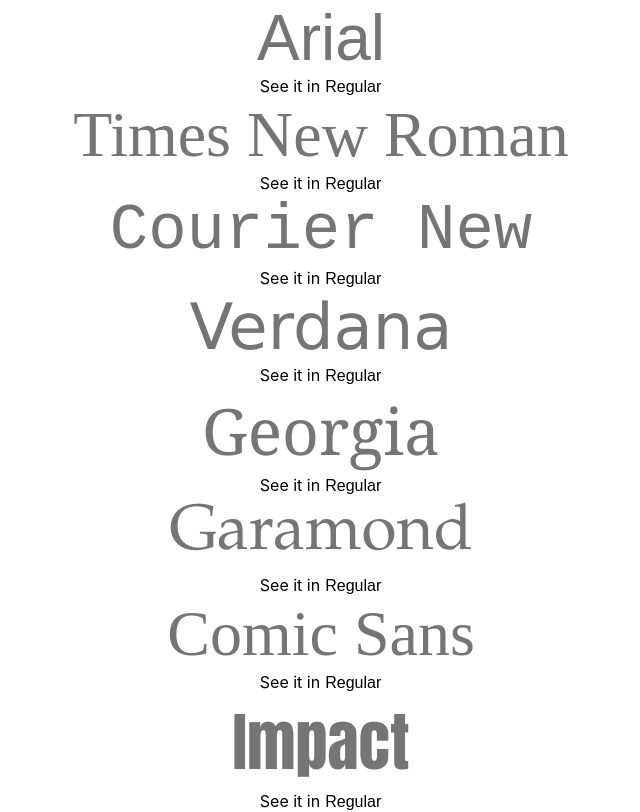
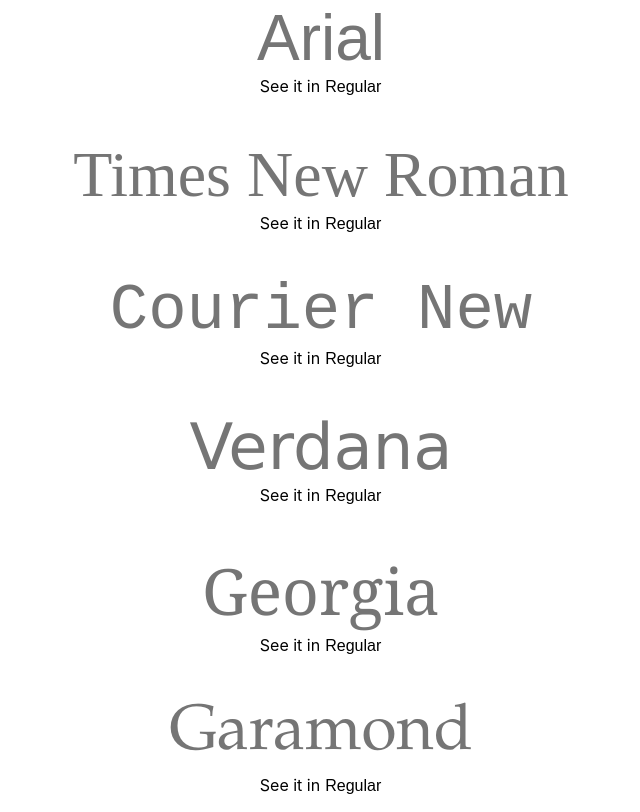
Before and after one commit to ez-li/typograph, a React (Create React App) app: page / in a window 1280 px wide. Shown: the top 812 px of the page, without its empty margins (319-959 px from the left). Built offline with nearby package versions, Linux system fonts and the light colour scheme.

Commit message:
Stylizer changes input text style, italic, bold

```diff
--- a/src/FontItem.css
+++ b/src/FontItem.css
@@ -1,3 +1,7 @@
+.font-item {
+    margin-bottom: 2.5rem;
+}
+
 .font-tester {
     background-color: #fff;
     border: 0px solid;
--- a/src/FontItem.js
+++ b/src/FontItem.js
@@ -1,9 +1,28 @@
-import React from 'react';
+import React, { useState } from 'react';
 import './FontItem.css';
 
 function FontItem(props) {
 
 	const { font } = props;
+
+	const [ { currentStyle, currentWeight }, setState] = useState({
+			currentStyle: "normal",
+			currentWeight:	""
+	});
+
+	const updateStyle = (e) => {
+		if (e.target.value === "bold") {
+			setState({
+				currentStyle: '',
+				currentWeight: e.target.value
+			});
+		} else {
+			setState({
+				currentStyle: e.target.value,
+				currentWeight: ''
+			});
+		}
+	}
 
   return (
     <div className="font-item">
@@ -11,14 +30,18 @@
 				type="text"
 				name={font}
 				placeholder={font}
-				style={{fontFamily: font}}
+				style={{fontFamily: font, fontStyle: currentStyle, fontWeight: currentWeight}}
+				maxLength="30"
+
 			/>
 			<div>
 				<span>See it in</span>
-				<select id="font-styler">
-					<option value="regular">Regular</option>
+				<select
+					id="font-styler"
+					onChange={(e) => updateStyle(e)}>
+					<option value="normal">Regular</option>
 					<option value="italic">Italic</option>
-					<option value="italic">Bold</option>
+					<option value="bold">Bold</option>
 				</select>
 			</div>
 		</div>
```
